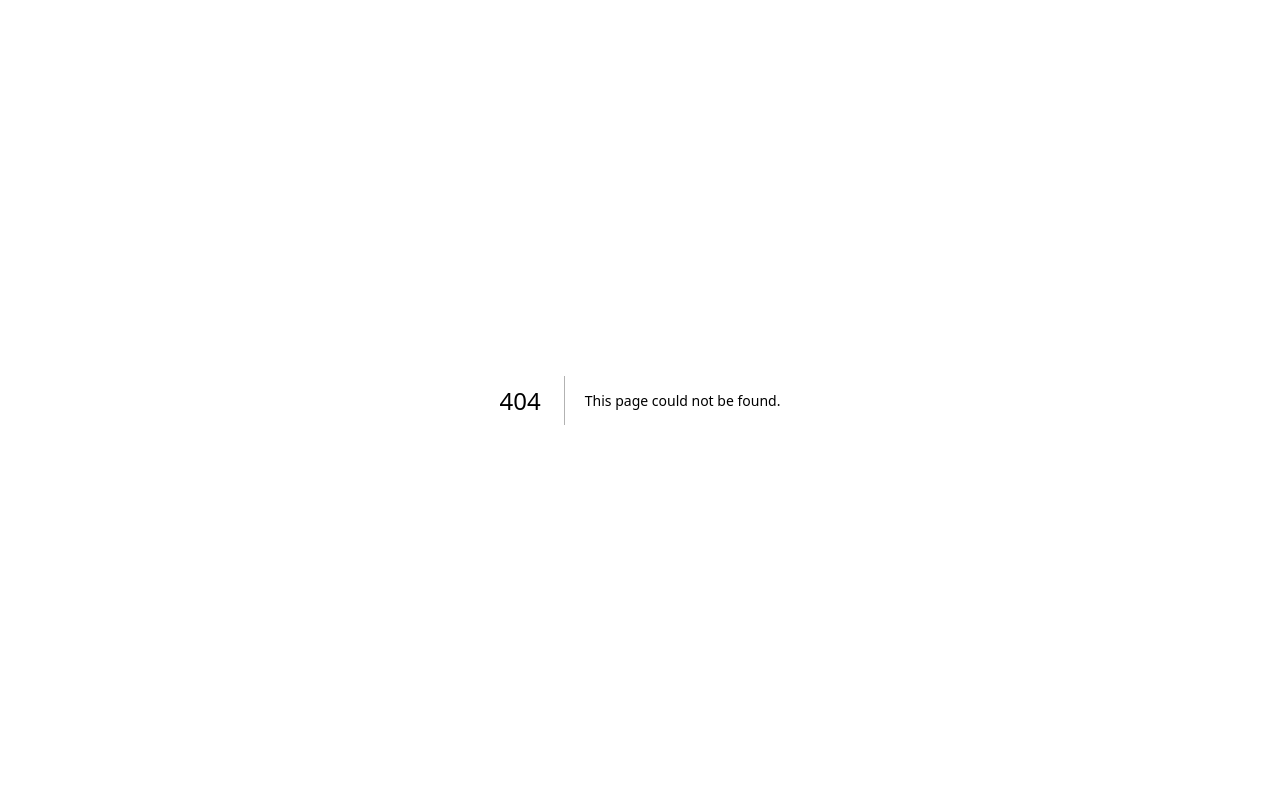
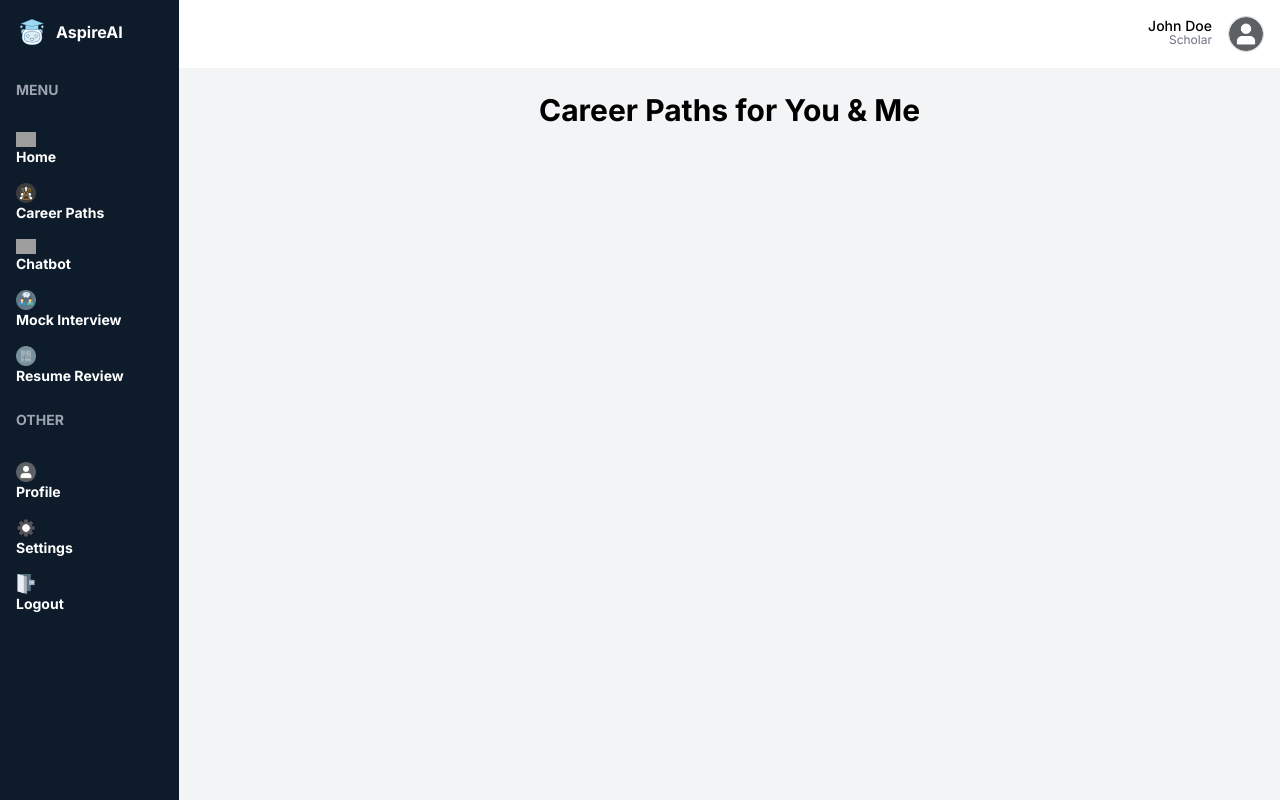
Before and after one commit to safak/next-dashboard-ui, a Next.js app: page /dashboard/student/careerpath in a window 1280 px wide. Before the commit this address had no page. Built offline with nearby package versions, Linux system fonts and the light colour scheme; grey boxes are pictures that could not be loaded.

Commit message:
setup for career paths page

```diff
--- /dev/null
+++ b/src/app/dashboard/student/careerpath/page.tsx
@@ -0,0 +1,14 @@
+const Page = () => {
+  return (
+    <div className="flex h-screen">
+
+    <main className="flex-1 bg-gray-100 p-6">
+        <h1 className="text-3xl font-bold justify-self-center">Career Paths for You & Me</h1>
+
+</main>
+</div>
+
+  );
+};
+
+export default Page;
--- a/src/app/dashboard/student/careerpaths.tsx
+++ /dev/null
@@ -1,16 +0,0 @@
-// src/app/dashboard/student/careerpath.tsx
-import DashboardLayout from "../layout"; // Import the layout
-
-const CareerPathPage = () => {
-  return (
-    <DashboardLayout>
-      <div className="p-6">
-        <h1 className="text-3xl font-bold">Career Paths</h1>
-        <p className="mt-4">Explore various career paths based on your skills and interests.</p>
-        {/* Add your Career Paths content here */}
-      </div>
-    </DashboardLayout>
-  );
-};
-
-export default CareerPathPage;
--- a/src/components/Menu.tsx
+++ b/src/components/Menu.tsx
@@ -14,7 +14,7 @@ const menuItems = [
       {
         icon: "/team-development.png",
         label: "Career Paths",
-        href: "/dashboard/student/careerpaths",
+        href: "/dashboard/student/careerpath",
         visible: ["student"],
       },
       {
```
